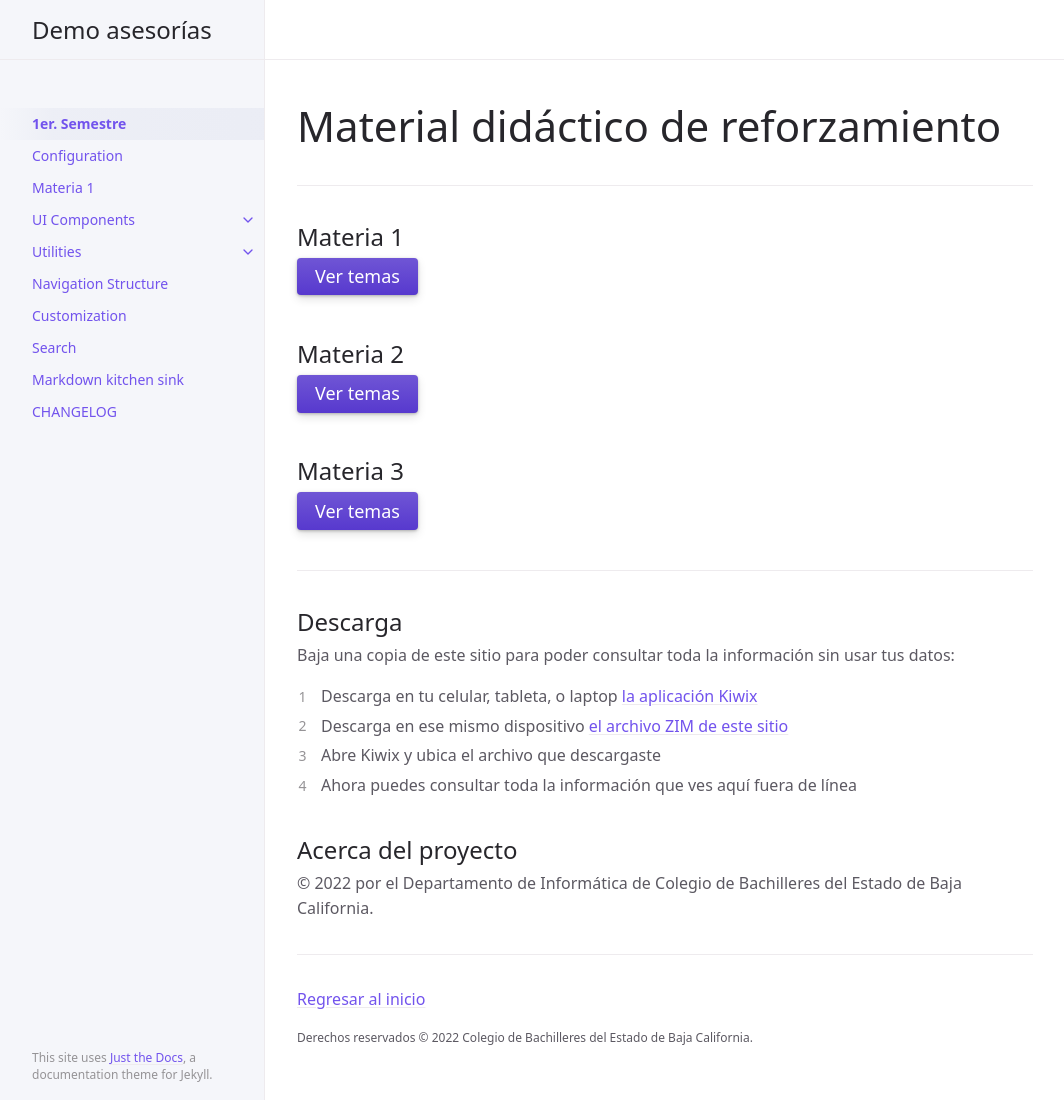
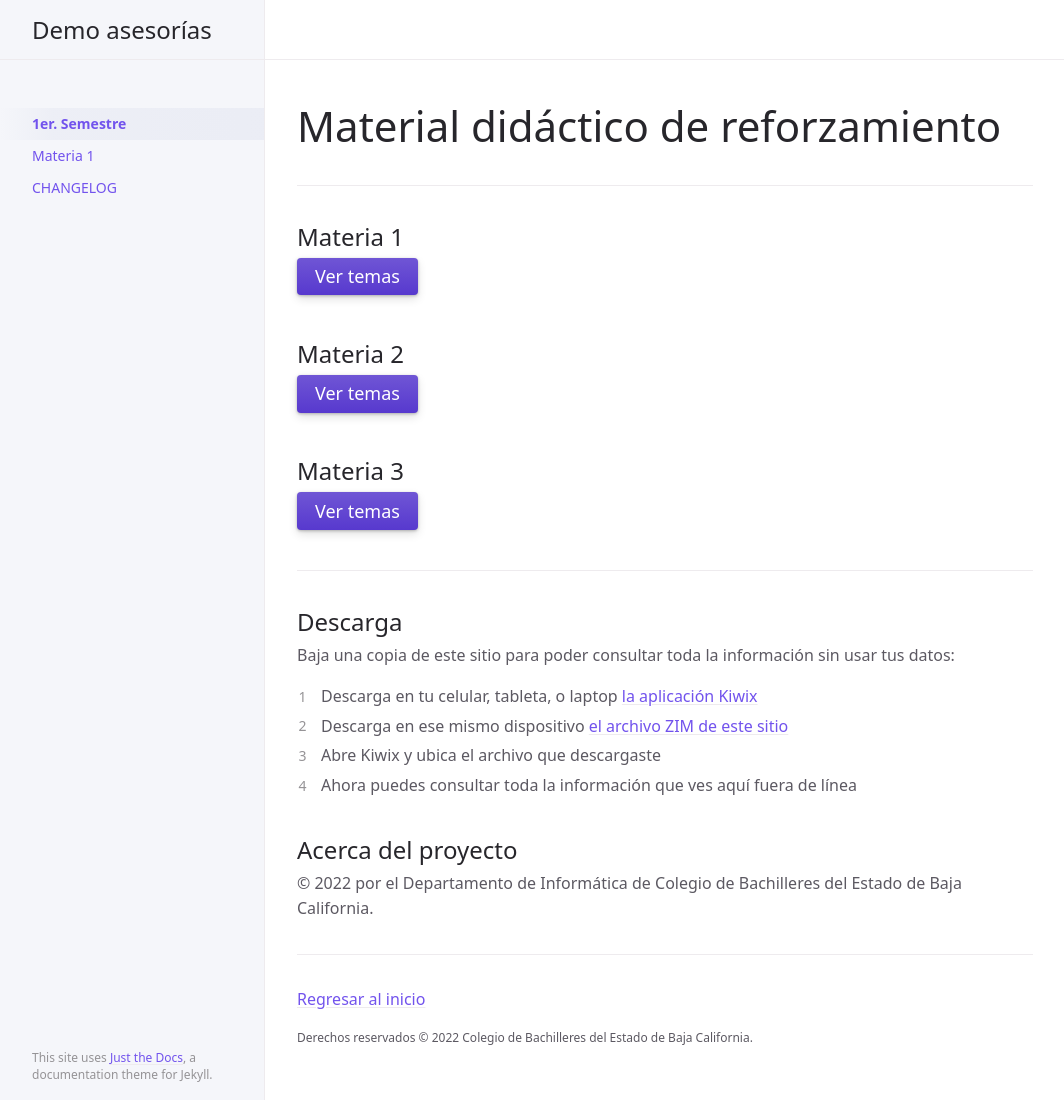
Before and after one commit to CoBachBC/demo-asesorias, a Jekyll site: the page built from index.md, in a window 1280 px wide and 1100 px high. Shown: the whole window, without its empty margins (107-1171 px from the left). Built offline with Jekyll 4.4.1, drawn with Linux system fonts in a browser that asks for light colours; part of the change alters nothing that is shown.

Commit message:
Update _config.yml

```diff
--- a/_config.yml
+++ b/_config.yml
@@ -42,6 +42,14 @@ exclude:
    - package-lock.json
    - Rakefile
    - README.md
+ # Conflicto con build TODO averiguar por qué
+   - docs/ui-components/
+   - docs/utilities/
+   - docs/configuration.md
+   - docs/customization.md
+   - docs/index-test.md
+   - docs/navigation-structure.md
+   - docs/search.md
 
 # Set a path/url to a logo that will be displayed instead of the title
 #logo: "/assets/images/just-the-docs.png"
```
